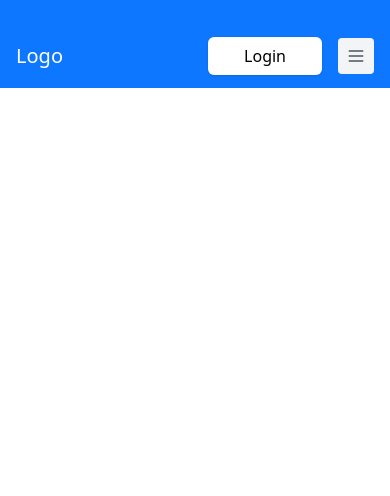
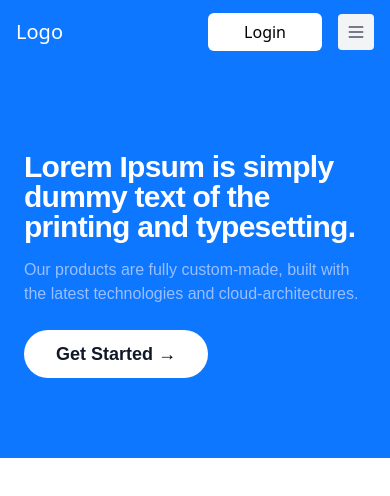
Before and after one commit to ankit-dot/assignment, a Vue app: page / in a window 390 px wide. Shown: the top 496 px of the page. Built offline with nearby package versions, Linux system fonts and the light colour scheme.

Commit message:
hero component created

```diff
--- a/src/components/home_components/HeroComponent.vue
+++ b/src/components/home_components/HeroComponent.vue
@@ -0,0 +1,38 @@
+<template>
+  <section class="lg:bg-[url('/hero_background.svg')] bg-cover bg-center bg-[#0E77FF] font-poppins xl:h-screen py-12 dark:bg-gray-900">
+    <div
+      class="grid max-w-screen-xl  px-6 pt-10 pb-8 mx-auto lg:gap-8 xl:gap-0 lg:py-16 lg:grid-cols-12 lg:pt-28"
+    >
+      <div class="mr-auto place-self-center lg:col-span-7">
+        <h1
+          class="max-w-xl mb-4 text-3xl font-semibold leading-none tracking-tight md:text-5xl text-white"
+        >
+          Lorem Ipsum is simply dummy text of the printing and typesetting.
+        </h1>
+        <p
+          class="max-w-2xl mb-6 font-light text-[#9ABFFF] lg:mb-8 md:text-lg md:mt-8 lg:text-xl dark:text-gray-400"
+        >
+          Our products are fully custom-made, built with the latest technologies
+          and cloud-architectures.
+        </p>
+        <div class="space-y-4 md:mt-8 items-center sm:flex sm:space-y-0 sm:space-x-4">
+          <a
+            href="#"
+            class="inline-block rounded-full  px-8 py-2.5 bg-white text-lg font-semibold leading-7 text-gray-900 dark:text-gray-100 "
+          >
+            Get Started
+            <span aria-hidden="true" class="text-black font-bold">→</span>
+          </a>
+        </div>
+      </div>
+    </div>
+  </section>
+</template>
+
+<script>
+export default {
+  name: "HeroComponent",
+};
+</script>
+
+<style scoped></style>
--- a/src/components/home_components/Navbar.vue
+++ b/src/components/home_components/Navbar.vue
@@ -1,6 +1,6 @@
 <template>
     <header class="bg-[#0E77FF]">
-      <div class="mx-auto max-w-screen-xl pt-6 px-4 sm:px-6 lg:px-8">
+      <div class="mx-auto max-w-screen-xl sm:pt-6 px-4 sm:px-6 lg:px-8">
         <div class="flex h-16 items-center justify-between">
           <div class="flex-1 md:flex md:items-center md:gap-12">
             <a class="block text-white" href="#">
@@ -41,7 +41,7 @@
             <div class="flex items-center gap-4">
               <div class="sm:flex sm:gap-4">
                 <a
-                  class="rounded-md bg-white px-9 py-2 text-base font-medium text-black shadow"
+                  class="rounded-md bg-white px-9 py-2 text-base font-medium text-black "
                   href="#"
                 >
                   Login
--- a/src/pages/HomePage.vue
+++ b/src/pages/HomePage.vue
@@ -1,17 +1,19 @@
 <template>
     <div>
       <Navbar />
-
+      <HeroComponent/>
     </div>
   </template>
 
   <script>
   import Navbar from '../components/home_components/Navbar.vue';
+  import HeroComponent from '../components/home_components/HeroComponent.vue';
 
   export default {
     name: 'HomePage',
     components: {
-      Navbar
+      Navbar,
+      HeroComponent
     }
   }
   </script>
--- a/tailwind.config.js
+++ b/tailwind.config.js
@@ -3,7 +3,11 @@ module.exports = {
   purge: ['./index.html', './src/**/*.{vue,js,ts,jsx,tsx}'],
   darkMode: false, // or 'media' or 'class'
   theme: {
-    extend: {},
+    extend: {
+      fontFamily: {
+        poppins: ["Poppins", "sans-serif"],
+      },
+    },
   },
   variants: {
     extend: {},
```
Also changed, not shown: public/hero_background.svg (added).
